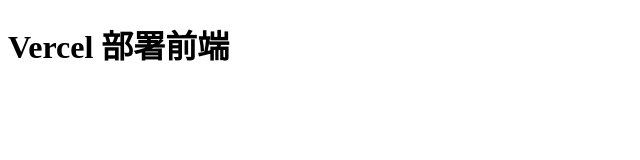
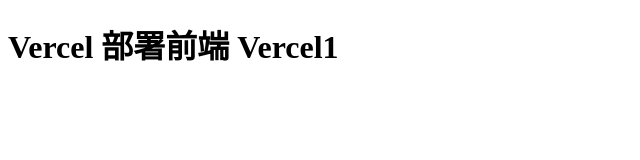
Before and after one commit to mzy911/vercel-web, a plain HTML site: page index.html in a window 1280 px wide. Shown: the whole page, without its empty margins (0-640 px from the left). Drawn offline with Linux system fonts and the light colour scheme.

Commit message:
修改 html

```diff
--- a/index.html
+++ b/index.html
@@ -6,6 +6,6 @@
   <title>Document</title>
 </head>
 <body>
-  <h1>Vercel 部署前端</h1>
+  <h1>Vercel 部署前端 Vercel1</h1>
 </body>
 </html>
```
